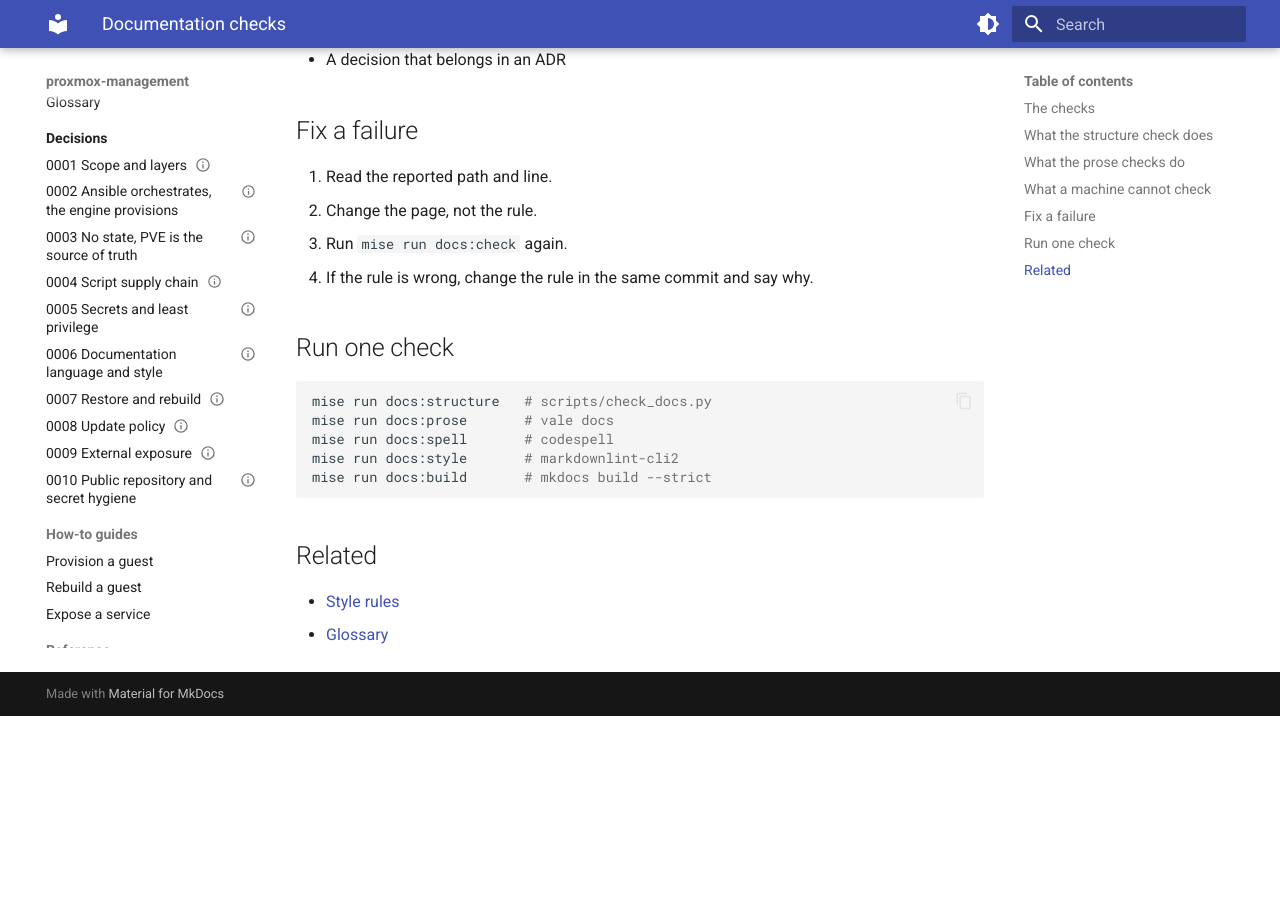
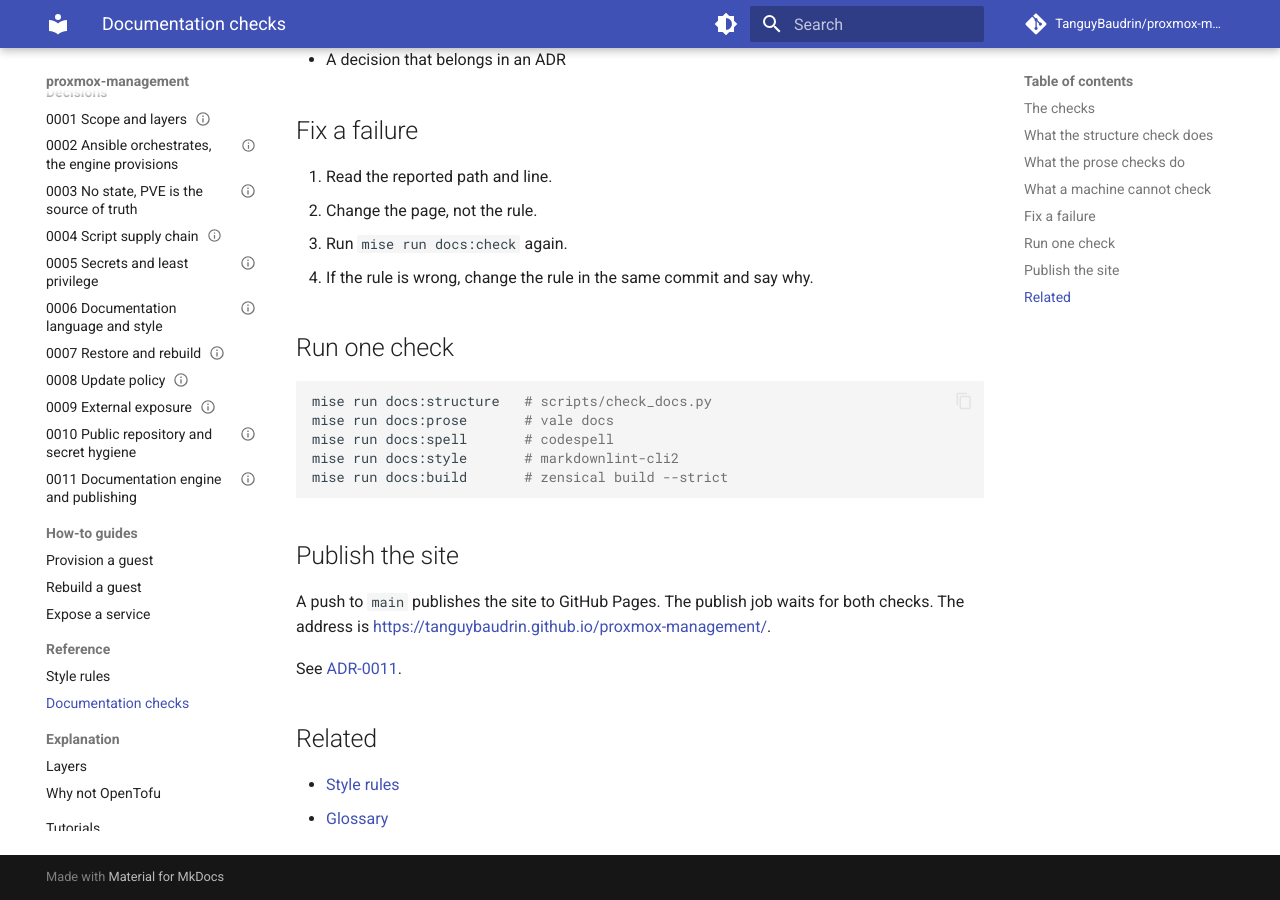
Before and after one commit to TanguyBaudrin/proxmox-management, an MkDocs documentation site: the page built from docs/reference/doc-checks.md, in a window 1280 px wide and 900 px high, scrolled down 1969 px. Built offline with MkDocs 1.6.1 and Material for MkDocs 9.7.7, drawn with Linux system fonts in a browser that asks for light colours; comment, search, counter and statistics services are not loaded; before the commit the page ends 2685 px from its top, so only the background shows below that; some of the changed text lies outside the part shown.

Commit message:
docs: build with Zensical and publish to GitHub Pages (#2)
ADR-0011 records the engine change and the publication. Zensical reads the
existing mkdocs.yml, so the build stays reversible.

The publish job runs on main only, after both checks, from a Pages artifact.

````diff
--- a/docs/reference/doc-checks.md
+++ b/docs/reference/doc-checks.md
@@ -22,7 +22,7 @@ ready.
 | markdownlint | `markdownlint-cli2` | Yes |
 | Spelling | `codespell` | Yes |
 | Style | Vale, `styles/ste100` | Yes |
-| Site build | `mkdocs build --strict` | Yes |
+| Site build | `zensical build --strict` | Yes |
 
 ## What the structure check does
 
@@ -79,8 +79,16 @@ mise run docs:structure   # scripts/check_docs.py
 mise run docs:prose       # vale docs
 mise run docs:spell       # codespell
 mise run docs:style       # markdownlint-cli2
-mise run docs:build       # mkdocs build --strict
+mise run docs:build       # zensical build --strict
 ```
+
+## Publish the site
+
+A push to `main` publishes the site to GitHub Pages. The publish job waits for
+both checks. The address is
+<https://tanguybaudrin.github.io/proxmox-management/>.
+
+See [ADR-0011](../adr/0011-documentation-engine-and-publishing.md).
 
 ## Related
 
--- a/docs/requirements.txt
+++ b/docs/requirements.txt
@@ -1,2 +1,2 @@
-mkdocs-material==9.8.1
+zensical==0.1.0
 codespell==2.4.3
--- a/mise.toml
+++ b/mise.toml
@@ -23,6 +23,7 @@ run = "vale docs README.md AGENTS.md"
 
 [tasks."docs:spell"]
 description = "Check the spelling with codespell"
+depends = ["docs:setup"]
 run = ".venv/bin/codespell"
 
 [tasks."docs:style"]
@@ -31,12 +32,13 @@ run = "markdownlint-cli2"
 
 [tasks."docs:build"]
 description = "Build the site and fail on any warning"
-run = ".venv/bin/mkdocs build --strict"
+depends = ["docs:setup"]
+run = ".venv/bin/zensical build --strict --clean"
 
 [tasks."docs:serve"]
 description = "Serve the documentation locally"
 depends = ["docs:setup"]
-run = ".venv/bin/mkdocs serve"
+run = ".venv/bin/zensical serve"
 
 [tasks."docs:fix"]
 description = "Apply the automatic fixes that exist"
--- a/mkdocs.yml
+++ b/mkdocs.yml
@@ -1,5 +1,10 @@
+# Zensical reads this file. MkDocs also reads it, so the build stays
+# reversible. See ADR-0011 in docs/adr/.
 site_name: proxmox-management
 site_description: Manage Proxmox guests and their exposure as code
+site_url: https://tanguybaudrin.github.io/proxmox-management/
+repo_url: https://github.com/TanguyBaudrin/proxmox-management
+repo_name: TanguyBaudrin/proxmox-management
 docs_dir: docs
 strict: true
 
@@ -41,6 +46,7 @@ nav:
       - "0008 Update policy": adr/0008-update-policy.md
       - "0009 External exposure": adr/0009-external-exposure.md
       - "0010 Public repository and secret hygiene": adr/0010-public-repository-and-secret-hygiene.md
+      - "0011 Documentation engine and publishing": adr/0011-documentation-engine-and-publishing.md
   - How-to guides:
       - how-to/provision-a-guest.md
       - how-to/rebuild-a-guest.md
````
Also changed, not shown: AGENTS.md (+6 -1 lines), README.md (+2 -1 lines), docs/adr/0011-documentation-engine-and-publishing.md (added, +63 -0 lines), docs/adr/index.md (+2 -0 lines), 2 other files.
